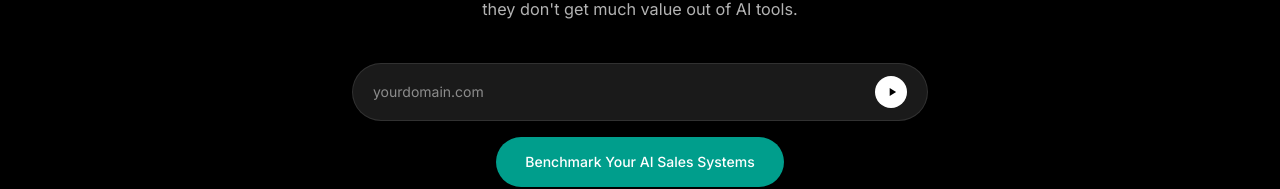
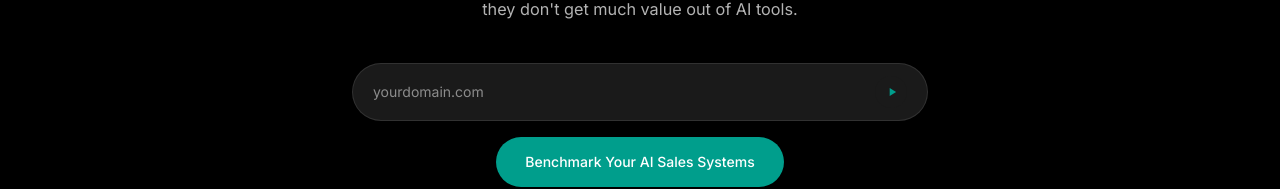
Before and after one commit to BYST-GROUP/ai-sales-benchmark, a Next.js app: page / in a window 1280 px wide. Shown: the part 377-566 px from the top of the page. Built offline with nearby package versions, Linux system fonts and the light colour scheme.

Commit message:
Style play button: match input bg, teal play icon
https://claude.ai/code/session_01GapsNSvDAgPY1JMymRoEh8

```diff
--- a/app/page.tsx
+++ b/app/page.tsx
@@ -57,15 +57,14 @@ export default function Home() {
               className="flex-1 bg-transparent text-sm text-white placeholder:text-muted-foreground outline-none py-1.5"
             />
             <button
-              className="ml-3 flex-shrink-0 w-8 h-8 rounded-full bg-white flex items-center justify-center hover:bg-white/90 transition-colors"
+              className="ml-3 flex-shrink-0 w-8 h-8 rounded-full bg-[#1a1a1a] flex items-center justify-center hover:bg-[#222] transition-colors"
               aria-label="Start benchmark"
             >
               {/* Play icon */}
               <svg
                 xmlns="http://www.w3.org/2000/svg"
                 viewBox="0 0 24 24"
-                fill="black"
-                className="w-3.5 h-3.5 translate-x-[1px]"
+                className="w-3.5 h-3.5 translate-x-[1px] fill-primary"
               >
                 <path d="M8 5v14l11-7z" />
               </svg>
```
